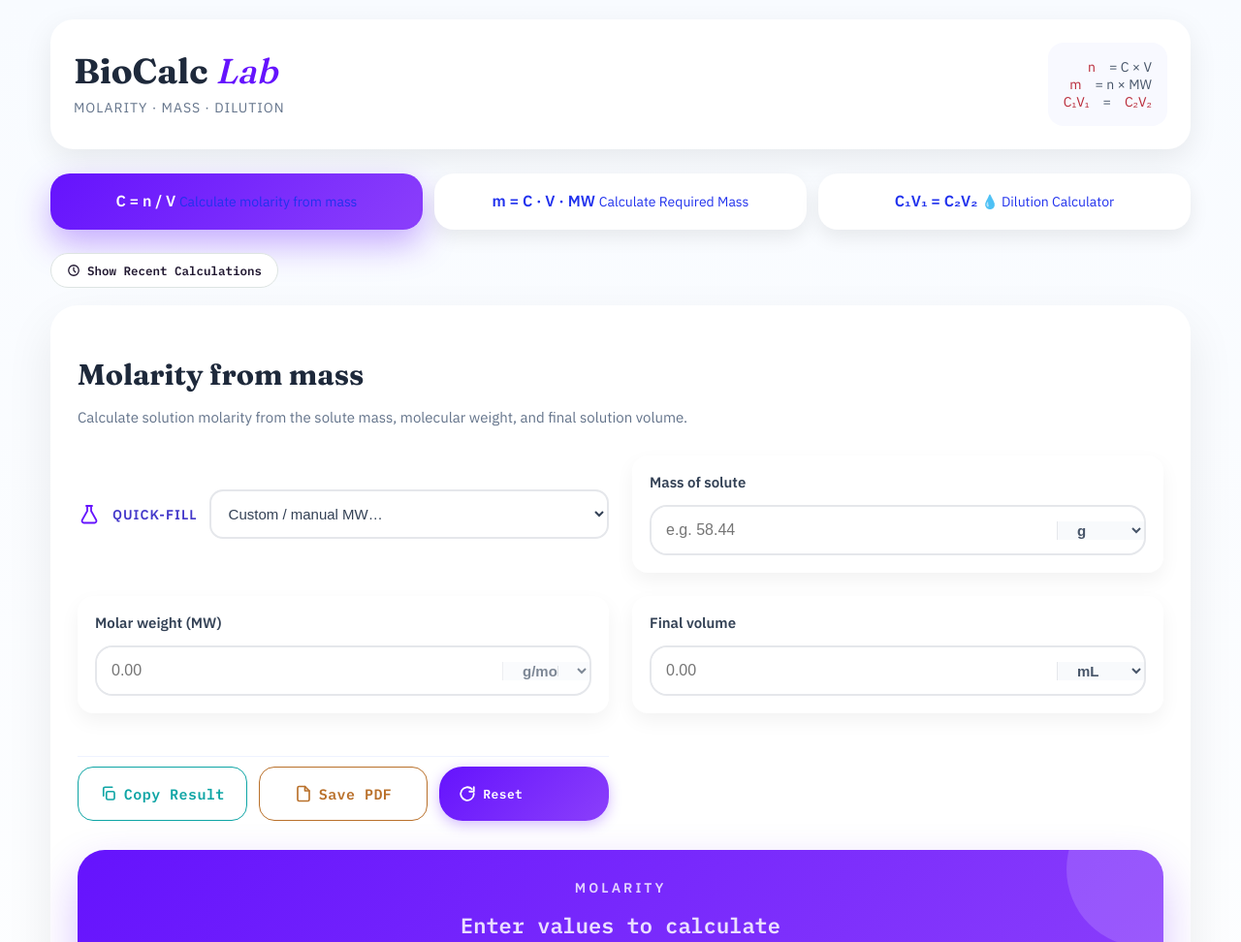
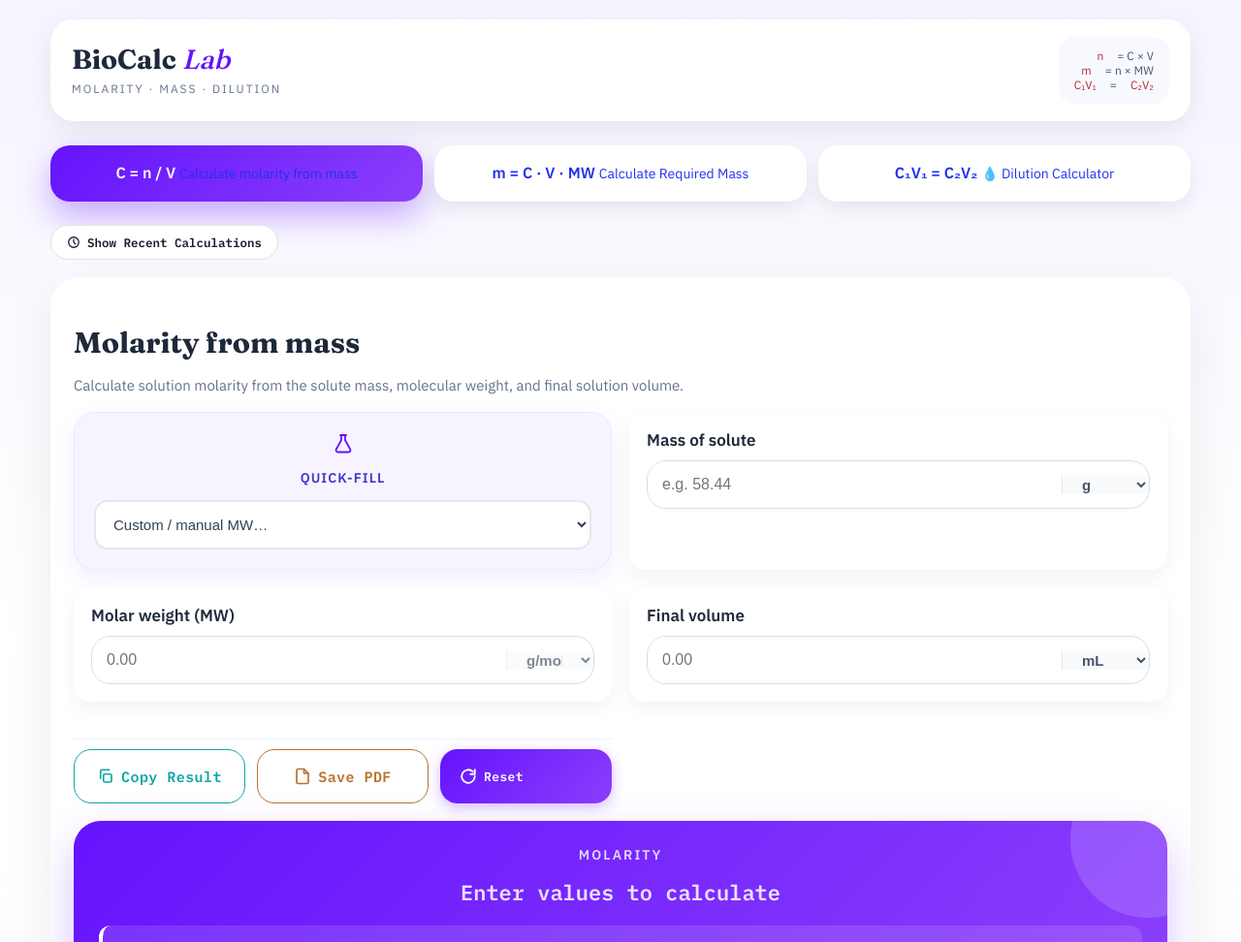
Before and after one commit to Maha-lifescience/molarity-calculator, a plain HTML site: page index.html in a window 1280 px wide. Shown: the top 972 px of the page at 97% size. Drawn offline with Linux system fonts and the light colour scheme.

Commit message:
feat: enhance molarity calculator with improved UI and calculation features

```diff
--- a/index.html
+++ b/index.html
@@ -30,7 +30,19 @@ body{
     overflow-x:hidden;
 }
  body{
-    background:linear-gradient(180deg,#f8fbff 0%,#ffffff 100%);
+    background:
+
+linear-gradient(
+
+180deg,
+
+#f6f4ff 0%,
+
+#ffffff 45%,
+
+#fdfdff 100%
+
+);
     color:var(--text);
     font-family:'IBM Plex Sans', sans-serif;
     min-height:100vh;
@@ -50,9 +62,8 @@ body{
     justify-content:space-between;
     gap:20px;
     flex-wrap:wrap;
-
     background:#ffffff;
-    padding:24px;
+    padding:18px 22px;
     border-radius:24px;
 
     border:none;
@@ -64,7 +75,7 @@ body{
 }
  .masthead-title{
     font-family:'Fraunces', serif;
-    font-size:36px;
+    font-size:28px;
     font-weight:700;
     line-height:1.1;
     color:#1e293b;
@@ -77,11 +88,11 @@ body{
  .masthead-sub{
     margin-top:8px;
 
-    font-size:14px;
+   font-size:12px;
 
     color:#64748b;
 
-    letter-spacing:1px;
+    letter-spacing:2px;
 
     text-transform:uppercase;
 }
@@ -89,11 +100,11 @@ body{
 
 background:#f8f9ff;
 
-padding:16px;
+padding:12px 16px;
 
 border-radius:16px;
 
-font-size:14px;
+font-size:12px;
 
 color:#475569;
 
@@ -198,8 +209,8 @@ line-height:1.5;
 .panel{
     background:#ffffff;
     border:none;
-    border-radius:28px;
-    padding:28px;
+    border-radius:30px;
+    padding:24px;
     box-shadow:0 20px 50px rgba(0,0,0,.08);
 }
 .panel{
@@ -236,7 +247,7 @@ font-weight:700;
 
 color:#1e293b;
 
-margin-bottom:8px;
+margin-bottom:4px;
 
 }
 .panel .desc{
@@ -247,7 +258,7 @@ line-height:1.5;
 
 color:#64748b;
 
-margin-bottom:28px;
+margin-bottom:16px;
 
 }
 
@@ -257,7 +268,7 @@ display:grid;
 
 grid-template-columns:1fr 1fr;
 
-gap:24px;
+gap:18px;
 
 }
   @media (max-width:520px){.field-grid{grid-template-columns:1fr;}}
@@ -290,21 +301,19 @@ box-shadow:0 15px 35px rgba(101,19,253,.12);
 }
  .field label{
 
-font-size:15px;
-
-font-weight:600;
-
-color:#334155;
-
-margin-bottom:4px;
+font-size:17px;
+
+font-weight:700;
+
+color:#1e293b;
 
 }
  .field .input-row{
     display:flex;
     align-items:center;
     width:100%;
-    border:2px solid #e5e7eb;
-    border-radius:18px;
+border:1px solid #dcdcdc;
+    border-radius:20px;
     overflow:hidden;
     background:#fff;
 }
@@ -393,7 +402,7 @@ gap:14px;
     font-weight:600;
     letter-spacing:0.03em;
     padding:10px 20px;
-    border-radius:24px;
+    border-radius:18px;
     cursor:pointer;
     box-shadow:0 4px 14px rgba(101,19,253,0.28);
     transition:transform .15s ease, box-shadow .15s ease, filter .15s ease;
@@ -428,7 +437,7 @@ gap:14px;
     width:100%;
     min-height:56px;
     padding: 16px;;
-    border-radius:16px;
+    border-radius:18px;
     cursor:pointer;
     transition:background .15s ease, color .15s ease, transform .15s ease, box-shadow .15s ease;
   }
@@ -457,7 +466,7 @@ gap:14px;
     font-weight:600;
     letter-spacing:0.03em;
     padding:16px;
-    border-radius:16px;
+    border-radius:18px;
     width:100%;
 justify-content:center;
 min-height:56px;
@@ -571,18 +580,39 @@ min-height:56px;
     }
   }
 
- .quickfill{
-    width:100%;
-    display:flex;
-    align-items:center;
-    gap:12px;
-    flex-wrap:wrap;
-}
-
+.quickfill{
+
+background:#f7f4ff;
+
+border:1px solid #ece8ff;
+
+border-radius:22px;
+
+padding:20px;
+
+display:flex;
+
+flex-direction:column;
+
+align-items:center;
+
+gap:14px;
+
+box-shadow:0 8px 24px rgba(101,19,253,.08);
+
+}
 .quickfill select{
-    flex:1;
-    width:100%;
-    min-width:0;
+
+width:100%;
+
+padding:15px;
+
+border-radius:16px;
+
+border:2px solid #e5e7eb;
+
+font-size:16px;
+
 }
 .quickfill:hover{
 
@@ -764,7 +794,7 @@ box-shadow:0 0 0 4px rgba(101,19,253,.12);
 
 .result{
 
-margin-top:30px;
+margin-top:18px;
 
 background:linear-gradient(135deg,#6513fd 0%,#8b3ffb 100%);
 
@@ -772,7 +802,7 @@ border:none;
 
 border-radius:28px;
 
-padding:30px;
+padding:26px;
 
 text-align:center;
 
@@ -810,7 +840,7 @@ font-size:14px;
 
 text-transform:uppercase;
 
-letter-spacing:3px;
+letter-spacing:2px;
 
 font-weight:600;
 
@@ -823,7 +853,7 @@ margin-bottom:15px;
 
 font-family:'IBM Plex Mono', monospace;
 
-font-size:54px;
+font-size:42px;
 
 font-weight:700;
 
@@ -886,7 +916,7 @@ text-align:left;
 
  .footer{
 
-margin-top:50px;
+margin-top:30px;
 
 padding:30px 20px;
 
@@ -1000,7 +1030,7 @@ display:flex;
 
 flex-direction:column;
 
-gap:12px;
+gap:16px;
 
 }
 
@@ -1136,7 +1166,25 @@ align-self:center;
 }
 
 .field{
-    width:100%;
+
+background:white;
+
+padding:24px;
+
+border-radius:24px;
+
+border:1px solid #ececec;
+
+box-shadow:0 10px 30px rgba(0,0,0,.05);
+
+display:flex;
+
+flex-direction:column;
+
+gap:14px;
+
+transition:.3s;
+
 }
 
 .field .input-row{
```
